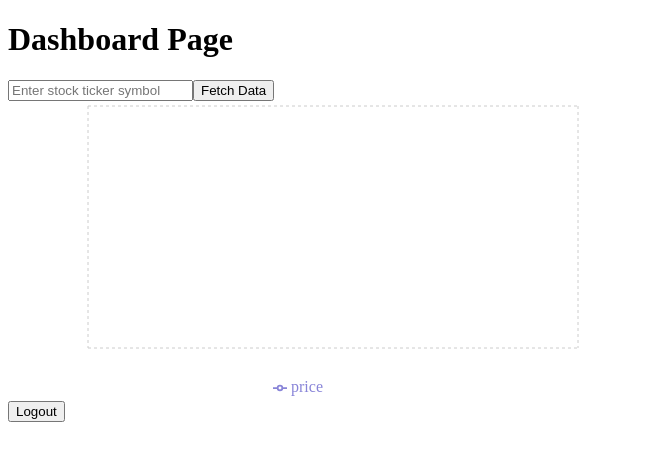
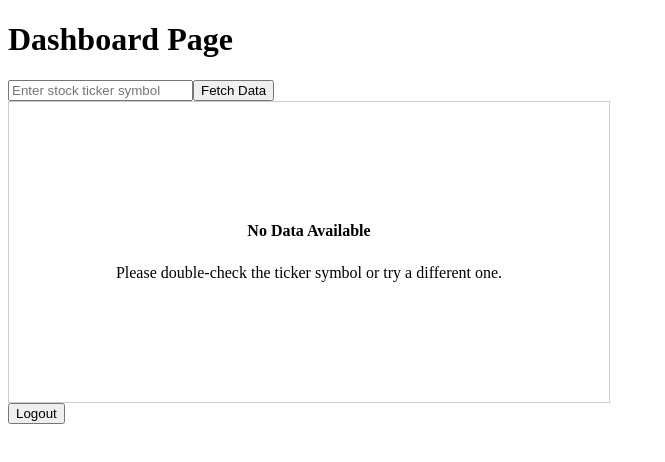
Before and after one commit to vinaygahlawat/investment-portfolio-helper-app, a React (Vite) app in the folder client/: page /dashboard in a window 1280 px wide. Both pictures are taken after a click on the button "Log In". Shown: the top 462 px of the page, without its empty margins (0-665 px from the left). Built offline with nearby package versions, Linux system fonts and the light colour scheme.

Commit message:
Cleaned up some basic UX, including moving the loading and error mesages to the same line as the selected ticker, and changing the chart layout if there is no data available for the selected ticker.

```diff
--- a/client/src/components/StockChart.tsx
+++ b/client/src/components/StockChart.tsx
@@ -15,6 +15,26 @@ export interface StockChartProps {
 }
 
 const StockChart: React.FC<StockChartProps> = ({ data }) => {
+  if (!data || data.length === 0) {
+    return (
+      <div
+        style={{
+          width: 600,
+          height: 300,
+          display: "flex",
+          flexDirection: "column",
+          justifyContent: "center",
+          alignItems: "center",
+          border: "1px solid #ccc",
+        }}
+      >
+        <p style={{ fontWeight: "bold", marginBottom: "8px" }}>
+          No Data Available
+        </p>
+        <p>Please double-check the ticker symbol or try a different one.</p>
+      </div>
+    );
+  }
   return (
     <LineChart
       width={600}
@@ -47,6 +67,7 @@ const StockChart: React.FC<StockChartProps> = ({ data }) => {
         dataKey="price"
         stroke="#8884d8"
         activeDot={{ r: 8 }}
+        isAnimationActive={false}
       />
     </LineChart>
   );
--- a/client/src/pages/DashboardPage.tsx
+++ b/client/src/pages/DashboardPage.tsx
@@ -26,9 +26,11 @@ const DashboardPage: React.FC = () => {
     <div>
       <h1>Dashboard Page</h1>
       <TickerSelector onTickerSelect={handleTickerSelected} />
-      {selectedTicker && <p>Selected Ticker: {selectedTicker}</p>}
-      {loading && <p>Loading data...</p>}
-      {error && <p>Error: {error}</p>}
+      <div style={{ display: "flex", alignItems: "center" }}>
+        {selectedTicker && <p>Selected Ticker: {selectedTicker}</p>}
+        {loading && <p> | Loading data...</p>}
+        {error && <p>Error: {error}</p>}
+      </div>
       <StockChart data={chartData} />
       {!chartData.length && selectedTicker && (
         <p>No Hardcoded Data Available For: {selectedTicker}</p>
```
